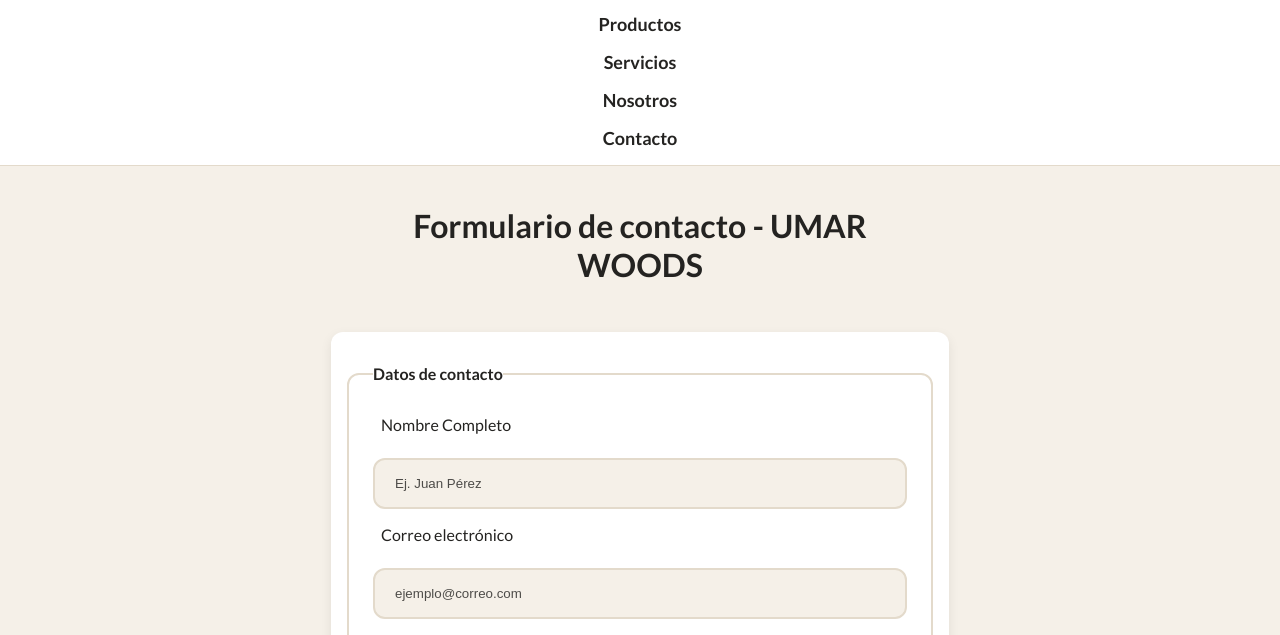
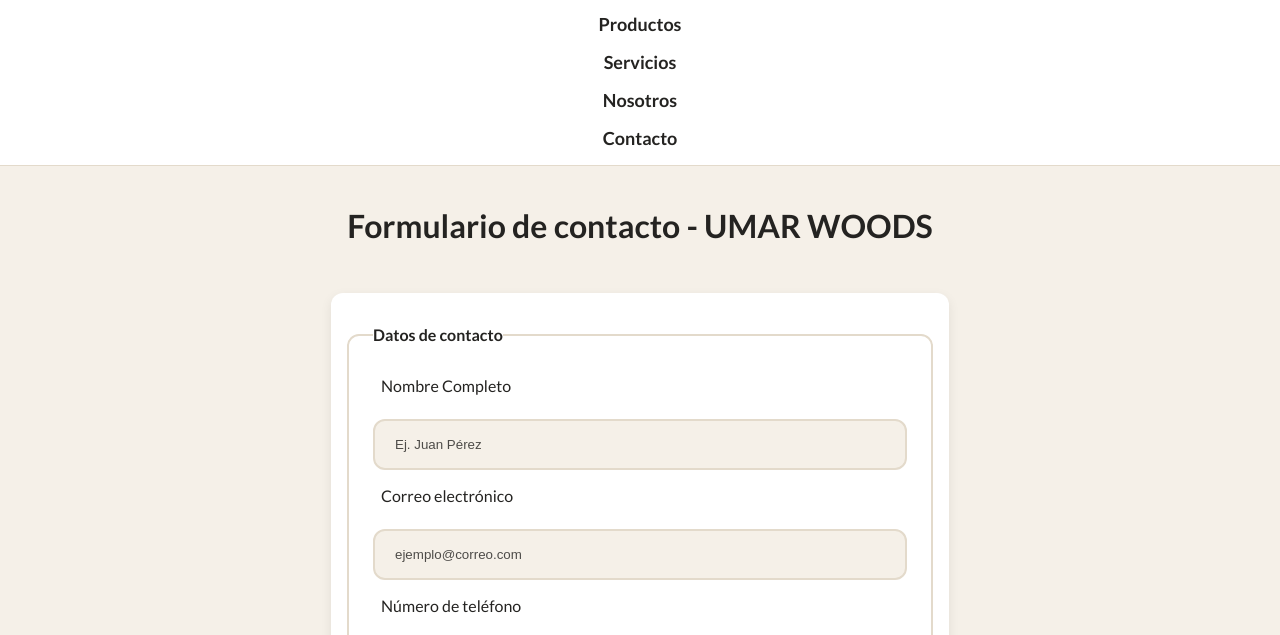
Before and after one commit to ErickLondono/proyecto-web-carpinteria, a plain HTML site: page contacto.html in a window 1280 px wide. Shown: the part 165-800 px from the top of the page. Drawn offline with Linux system fonts and the light colour scheme.

Commit message:
Se soluciono problema de margenes

```diff
--- a/css/pages/contacto.css
+++ b/css/pages/contacto.css
@@ -38,7 +38,7 @@
 h1 {
   text-align: center;
   padding: var(--spacing-md);
-  margin: var(--spacing-lg);
+  margin: var(--spacing-lg) 0;
 }
 
 fieldset{
```
